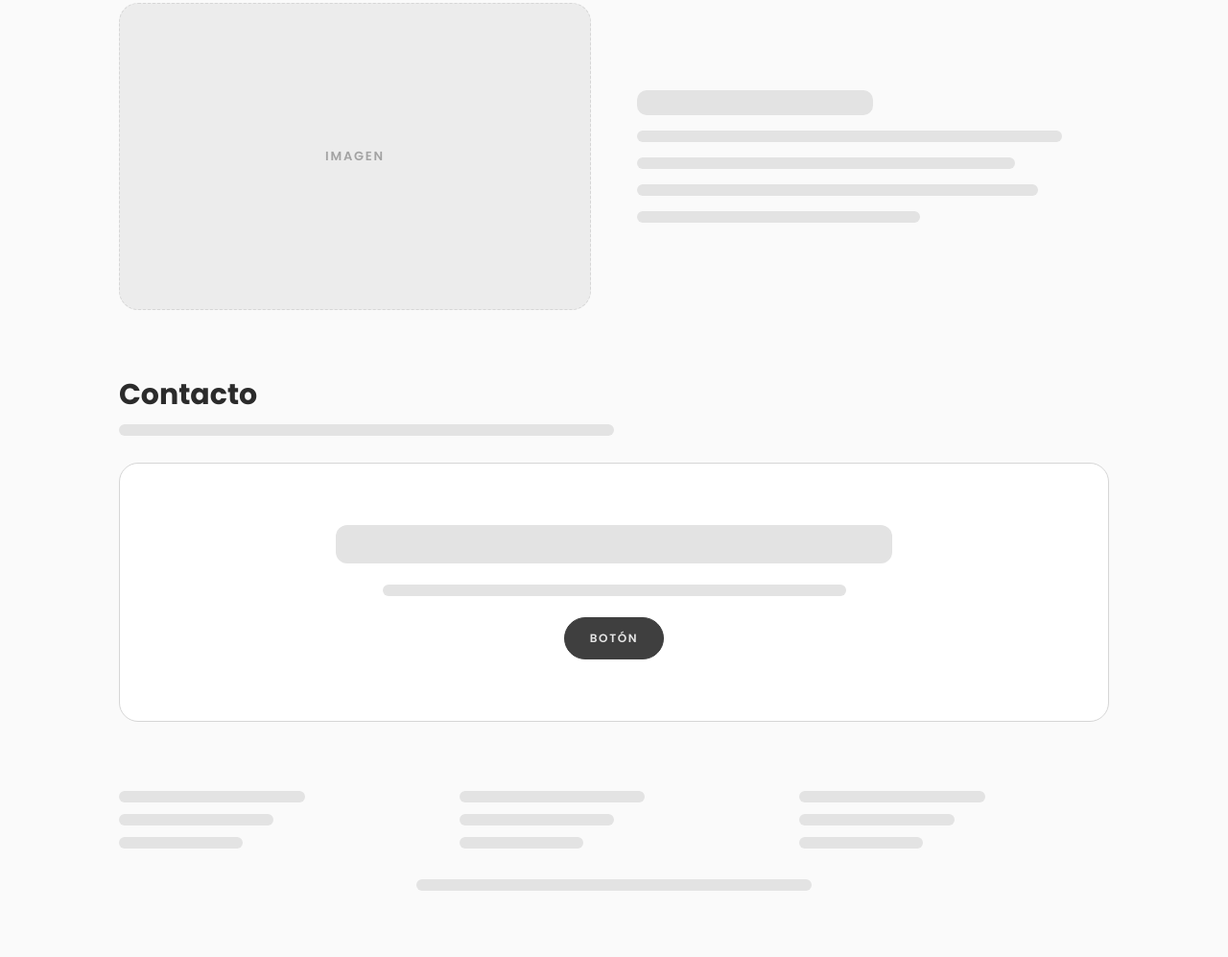
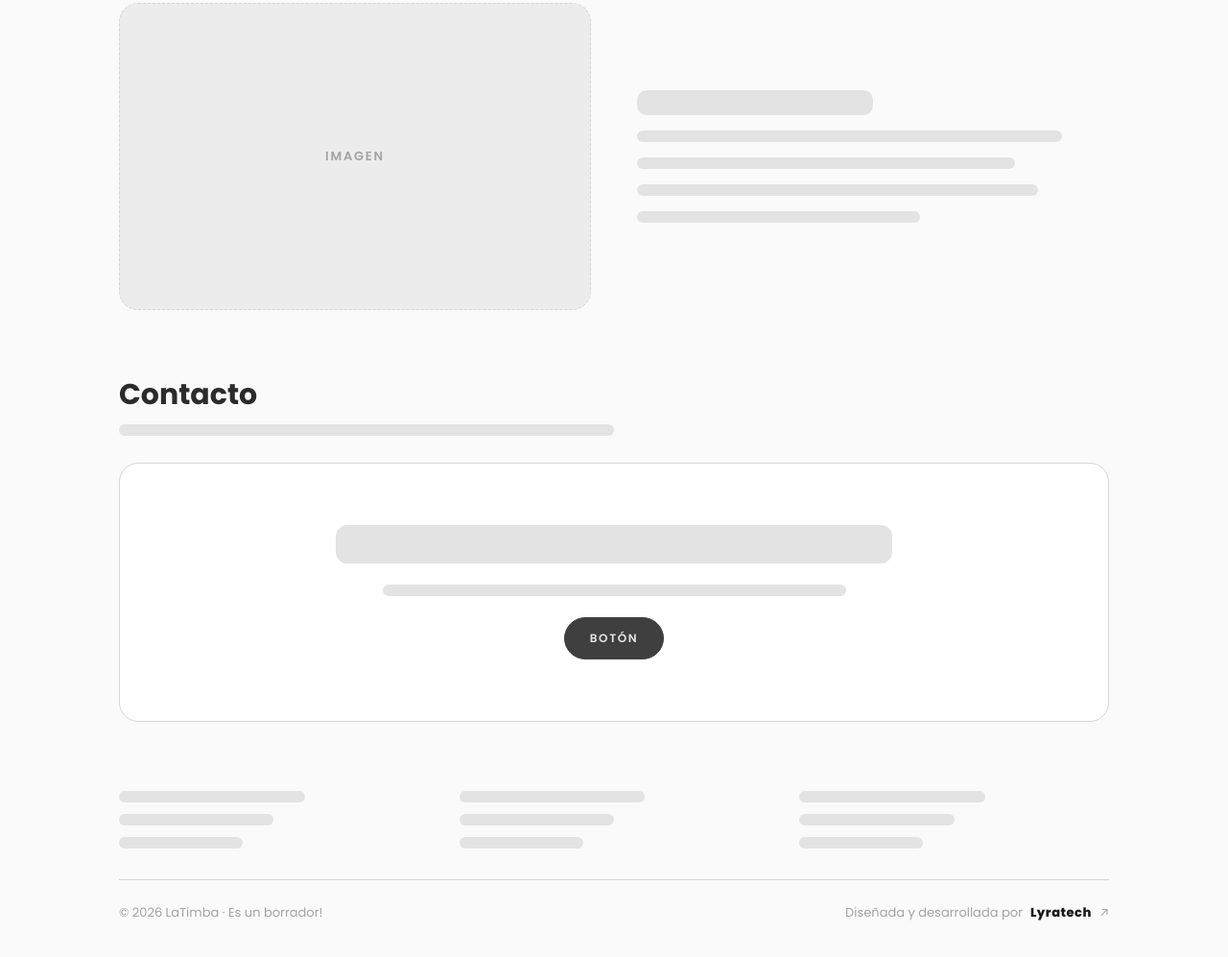
Before and after one commit to riosisraelg/latimba, a plain HTML site: page index.html in a window 1280 px wide. Shown: the part 2265-3262 px from the top of the page at 96% size. Before the commit the page ends 3241 px from the top, so only its background shows below. Drawn offline with Linux system fonts and the light colour scheme.

Commit message:
feat: barra de crédito en el footer — Diseñada y desarrollada por Lyratech
- Barra final del footer con borde superior: © 2026 LaTimba a la izquierda
  y link 'Diseñada y desarrollada por Lyratech ↗' a lyratech.com.mx a la
  derecha (patrón tomado del footer de ABAQ)
- Se reemplaza la barra placeholder centrada por la barra de crédito
- design.md actualizado con la nueva pieza del footer

```diff
--- a/index.html
+++ b/index.html
@@ -179,7 +179,14 @@
         <div class="footer-col"><div class="ph-bar line w-60"></div><div class="ph-bar line w-50"></div><div class="ph-bar line w-40"></div></div>
         <div class="footer-col"><div class="ph-bar line w-60"></div><div class="ph-bar line w-50"></div><div class="ph-bar line w-40"></div></div>
       </div>
-      <div class="ph-bar line w-40 center"></div>
+
+      <!-- Barra de crédito (patrón ABAQ) -->
+      <div class="credit-bar">
+        <span class="credit-copy">© 2026 LaTimba · Es un borrador!</span>
+        <a href="https://lyratech.com.mx/" target="_blank" rel="noopener" class="credit-link">
+          Diseñada y desarrollada por <b>Lyratech</b><span aria-hidden="true">↗</span>
+        </a>
+      </div>
     </footer>
   </main>
 
--- a/styles.css
+++ b/styles.css
@@ -504,6 +504,37 @@ body.menu-open .backdrop { opacity: 1; visibility: visible; }
 }
 .footer-col { display: flex; flex-direction: column; gap: 12px; }
 
+/* — barra de crédito (patrón ABAQ) — */
+.credit-bar {
+  border-top: 1.5px solid var(--gray-border);
+  padding-top: 24px;
+  display: flex;
+  flex-wrap: wrap;
+  gap: 8px 24px;
+  justify-content: space-between;
+  align-items: center;
+  font-size: 13px;
+  color: var(--gray-label);
+}
+
+.credit-link {
+  display: inline-flex;
+  align-items: center;
+  gap: 8px;
+  color: var(--gray-label);
+  text-decoration: none;
+  transition: color 0.2s ease;
+}
+
+.credit-link b {
+  font-weight: 800;
+  letter-spacing: 0.04em;
+  color: var(--ink);
+}
+
+.credit-link:hover { color: #6b6b6b; }
+.credit-link:hover b { color: #6b6b6b; }
+
 /* ════════════════════════════════════════════════
    RESPONSIVE
    ════════════════════════════════════════════════ */
```
Also changed, not shown: preview/footer-credit.png (added), 1 other file.
